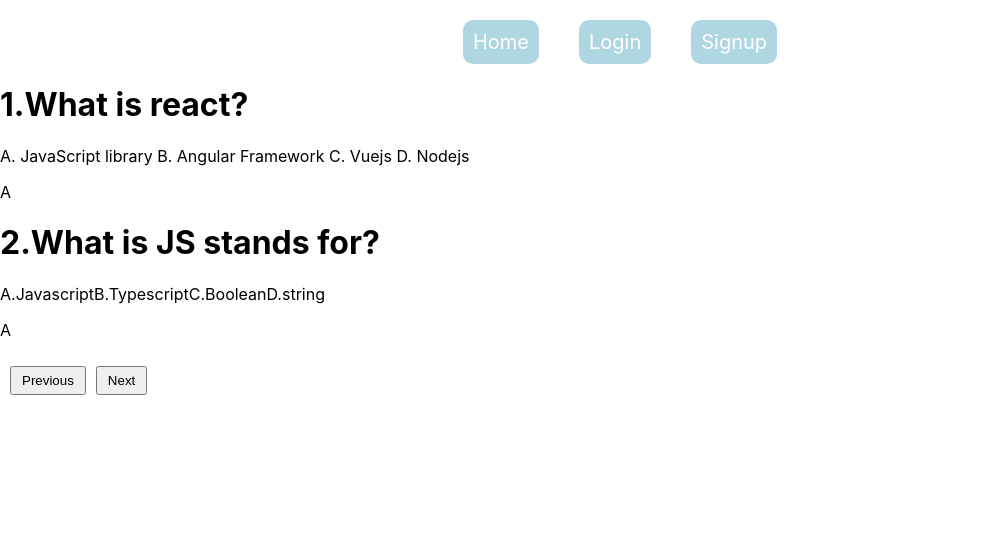
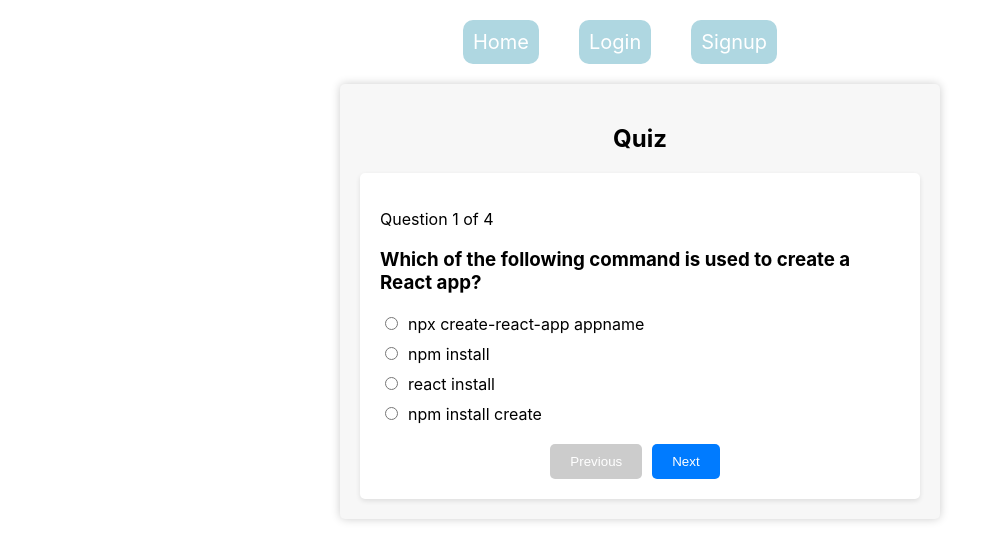
Before and after one commit to HEMASINCHU/quizzapp, a React (Create React App) app: page /quizzes in a window 1280 px wide. Shown: the top 560 px of the page, without its empty margins (0-1005 px from the left). Built offline with nearby package versions, Linux system fonts and the light colour scheme.

Commit message:
added the quizz question

```diff
--- a/src/App.css
+++ b/src/App.css
@@ -79,3 +79,90 @@
   border-radius: 10px;
   padding: 2rem;
 }
+.quiz-container {
+  max-width: 600px;
+  margin: 0 auto;
+  padding: 20px;
+  background-color: #f7f7f7;
+  border-radius: 5px;
+  box-shadow: 0 0 10px rgba(0, 0, 0, 0.2);
+}
+
+.quiz-title {
+  text-align: center;
+  font-size: 24px;
+  margin-bottom: 20px;
+}
+
+.question-card {
+  background-color: #fff;
+  padding: 20px;
+  border-radius: 5px;
+  box-shadow: 0 2px 5px rgba(0, 0, 0, 0.1);
+}
+
+.question-number {
+  font-size: 16px;
+}
+
+form {
+  margin-top: 20px;
+}
+
+label {
+  display: block;
+  margin-bottom: 10px;
+}
+
+input[type="radio"] {
+  margin-right: 10px;
+}
+
+.submit-button {
+  background-color: #007bff;
+  color: #fff;
+  padding: 10px 20px;
+  border: none;
+  border-radius: 5px;
+  cursor: pointer;
+}
+
+.submit-button:hover {
+  background-color: #0056b3;
+}
+
+.result-container {
+  margin-top: 20px;
+  text-align: center;
+}
+
+.total-score {
+  font-size: 20px;
+  font-weight: bold;
+}
+
+.questions-list {
+  list-style: none;
+  padding: 0;
+}
+
+.questions-list-item {
+  font-size: 16px;
+  margin: 10px 0;
+}
+.result-container button {
+  background-color: #007bff;
+  color: #fff;
+  padding: 10px 20px;
+  border: none;
+  border-radius: 5px;
+  cursor: pointer;
+  margin-right: 10px;
+}
+.result-container button.disabled-button {
+  cursor: not-allowed;
+  background-color: #ccc;
+}
+.result-container button:hover {
+  background-color: #0056b3;
+}
--- a/src/App.js
+++ b/src/App.js
@@ -17,8 +17,8 @@
         <Route path="signup" element={<Signup />} />
         <Route path="home/:id" element={<Home />}>
           <Route path="cards/:userId" element={<Cards />} />
-          <Route path="quizz-instruction" element={<QuizzInstruction />} />
         </Route>
+        <Route path="quizz-instruction" element={<QuizzInstruction />} />
         <Route path="quizzes" element={<Quizzes />} />
       </Routes>
     </div>
--- a/src/card/Card.js
+++ b/src/card/Card.js
@@ -34,7 +34,7 @@
             fontWeight: "bold",
             border: "none",
           }}
-          onClick={() => navigate("quizz-instruction")}
+          onClick={() => navigate("/quizz-instruction")}
         >
           Start-Quizz
         </button>
--- a/src/components/Home.js
+++ b/src/components/Home.js
@@ -1,5 +1,4 @@
 import Cards from "../card/Cards";
-import { Outlet } from "react-router-dom";
 import { useParams } from "react-router-dom";
 const Home = () => {
   const { Id } = useParams();
@@ -7,7 +6,6 @@
     <>
       {Id}
       <Cards />
-      <Outlet />
     </>
   );
 };
--- a/src/questions/FirstQ.js
+++ /dev/null
@@ -1,15 +0,0 @@
-const FirstQ = (props) => {
-  console.log(props);
-  const { question, options, correctAnswer } = props.data;
-
-  return (
-    <>
-      <div>
-        <h1>{question}</h1>
-        <p>{options}</p>
-        <p>{correctAnswer}</p>
-      </div>
-    </>
-  );
-};
-export default FirstQ;
--- /dev/null
+++ b/src/questions/Question.js
@@ -0,0 +1,33 @@
+import React, { useState } from "react";
+
+const Question = ({ questionData }) => {
+  const { question, options } = questionData;
+  const [selectedOption, setSelectedOption] = useState("");
+
+  const handleOptionChange = (event) => {
+    setSelectedOption(event.target.value);
+  };
+
+  return (
+    <div>
+      <h3>{question}</h3>
+      <form>
+        {options.map((option, index) => (
+          <div key={index}>
+            <label>
+              <input
+                type="radio"
+                name="options"
+                value={option}
+                checked={selectedOption === option}
+                onChange={handleOptionChange}
+              />
+              {option}
+            </label>
+          </div>
+        ))}
+      </form>
+    </div>
+  );
+};
+export default Question;
--- a/src/questions/Quizzes.js
+++ b/src/questions/Quizzes.js
@@ -1,17 +1,112 @@
-import FirstQ from "./FirstQ";
-import { questions } from "./questions";
+import React, { useState } from "react";
+import Question from "./Question";
+import Result from "./Result";
 
-const Quizzes = () => {
+const Quiz = () => {
+  const questions = [
+    {
+      question: "Which of the following command is used to create a React app?",
+      options: [
+        "npx create-react-app appname",
+        "npm install",
+        "react install",
+        "npm install create",
+      ],
+      correctAnswerIndex: 0,
+    },
+    {
+      question:
+        "What is the default port number on which the React application runs?",
+      options: ["4000", "3000", "2000", "5000"],
+      correctAnswerIndex: 1,
+    },
+    {
+      question: "What does 'JS' stand for?",
+      options: ["Javascript", "MongoDB", "React", "Typescript"],
+      correctAnswerIndex: 0,
+    },
+    // Add a fourth question
+    {
+      question: "What is JSX?",
+      options: [
+        "JavaScript XML",
+        "React's version of HTML",
+        "Just a string",
+        "None of the above",
+      ],
+      correctAnswerIndex: 1,
+    },
+  ];
+
+  const [currentQuestion, setCurrentQuestion] = useState(0);
+  const [submitted, setSubmitted] = useState(false);
+  const [totalScore, setTotalScore] = useState(0);
+
+  const handleNext = () => {
+    if (currentQuestion < questions.length - 1) {
+      setCurrentQuestion(currentQuestion + 1);
+    }
+  };
+
+  const handlePrevious = () => {
+    if (currentQuestion > 0) {
+      setCurrentQuestion(currentQuestion - 1);
+    }
+  };
+
+  const handleAnswer = (selectedOption) => {
+    const isCorrect =
+      questions[currentQuestion].correctAnswerIndex ===
+      questions[currentQuestion].options.indexOf(selectedOption);
+
+    if (currentQuestion === questions.length - 1) {
+      if (isCorrect) {
+        setTotalScore((prevScore) => prevScore + 1);
+      }
+      setSubmitted(true);
+    } else {
+      handleNext();
+    }
+  };
+
+  const handleSubmit = () => {
+    setSubmitted(true);
+  };
+
   return (
-    <>
-      <div>
-        {questions.map((item, index) => (
-          <FirstQ key={index} data={item} />
-        ))}
+    <div className="quiz-container">
+      <h2 className="quiz-title">Quiz</h2>
+      <div className="question-card">
+        <p className="question-number">
+          Question {currentQuestion + 1} of {questions.length}
+        </p>
+        <Question
+          questionData={questions[currentQuestion]}
+          onAnswer={handleAnswer}
+          submitted={submitted}
+        />
+        {currentQuestion === questions.length - 1 ? (
+          <button className="submit-button" onClick={handleSubmit}>
+            Submit
+          </button>
+        ) : (
+          <Result
+            onPrevious={handlePrevious}
+            onNext={handleNext}
+            isFirstQuestion={currentQuestion === 0}
+            isLastQuestion={currentQuestion === questions.length - 1}
+          />
+        )}
       </div>
-      <button style={{ margin: "10px", padding: "5px 10px" }}>Previous</button>
-      <button style={{ padding: "5px 10px" }}>Next</button>
-    </>
+      {submitted && (
+        <div>
+          <p className="total-score">
+            Total Score: {totalScore} out of {questions.length}
+          </p>
+        </div>
+      )}
+    </div>
   );
 };
-export default Quizzes;
+
+export default Quiz;
--- /dev/null
+++ b/src/questions/Result.js
@@ -0,0 +1,20 @@
+import React from "react";
+
+const Result = ({ onPrevious, onNext, isFirstQuestion, isLastQuestion }) => {
+  return (
+    <div className="result-container">
+      <button
+        onClick={onPrevious}
+        disabled={isFirstQuestion}
+        className={isFirstQuestion ? "disabled-button" : ""}
+      >
+        Previous
+      </button>
+      <button onClick={onNext} disabled={isLastQuestion}>
+        Next
+      </button>
+    </div>
+  );
+};
+
+export default Result;
--- a/src/questions/questions.js
+++ /dev/null
@@ -1,17 +0,0 @@
-export const questions = [
-  {
-    question: "1.What is react?",
-    options: [
-      "A. JavaScript library ",
-      "B. Angular Framework ",
-      "C. Vuejs ",
-      "D. Nodejs",
-    ],
-    correctAnswer: "A",
-  },
-  {
-    question: "2.What is JS stands for?",
-    options: ["A.Javascript", "B.Typescript", "C.Boolean", "D.string"],
-    correctAnswer: "A ",
-  },
-];
```
